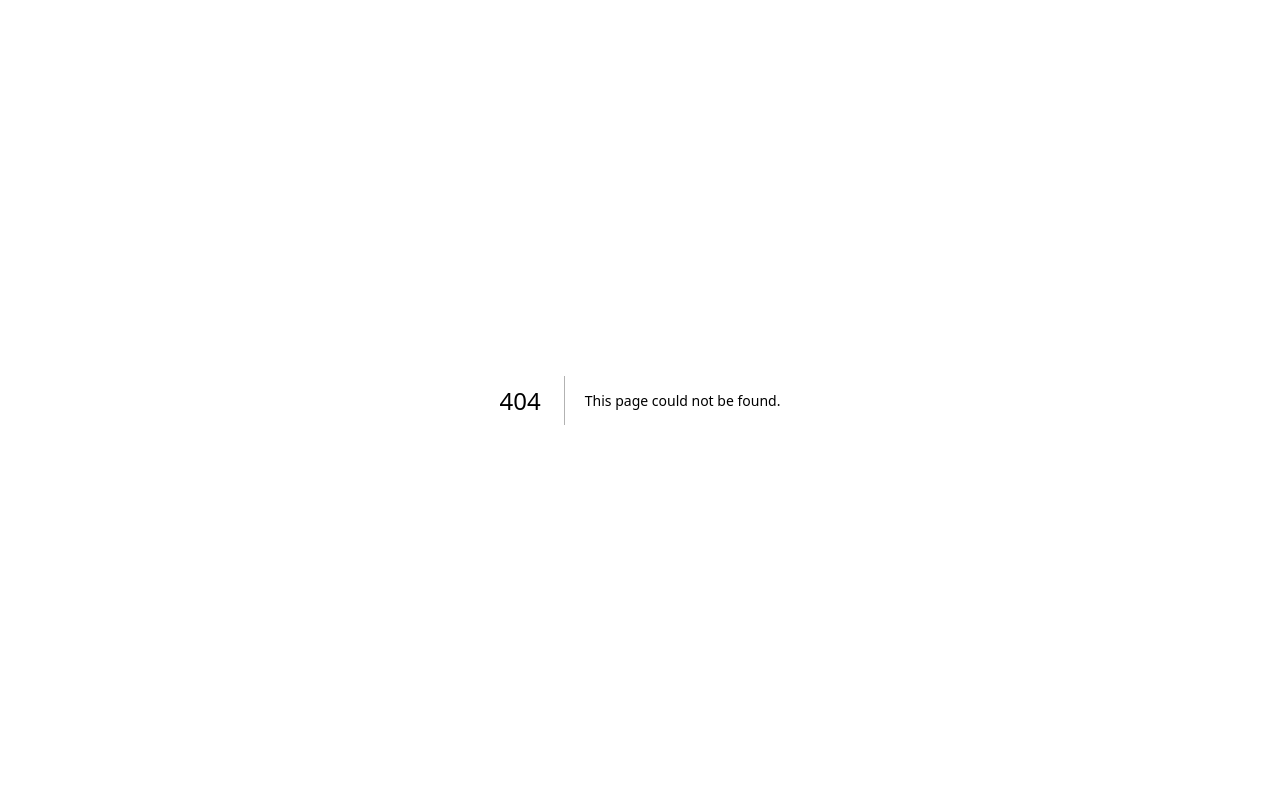
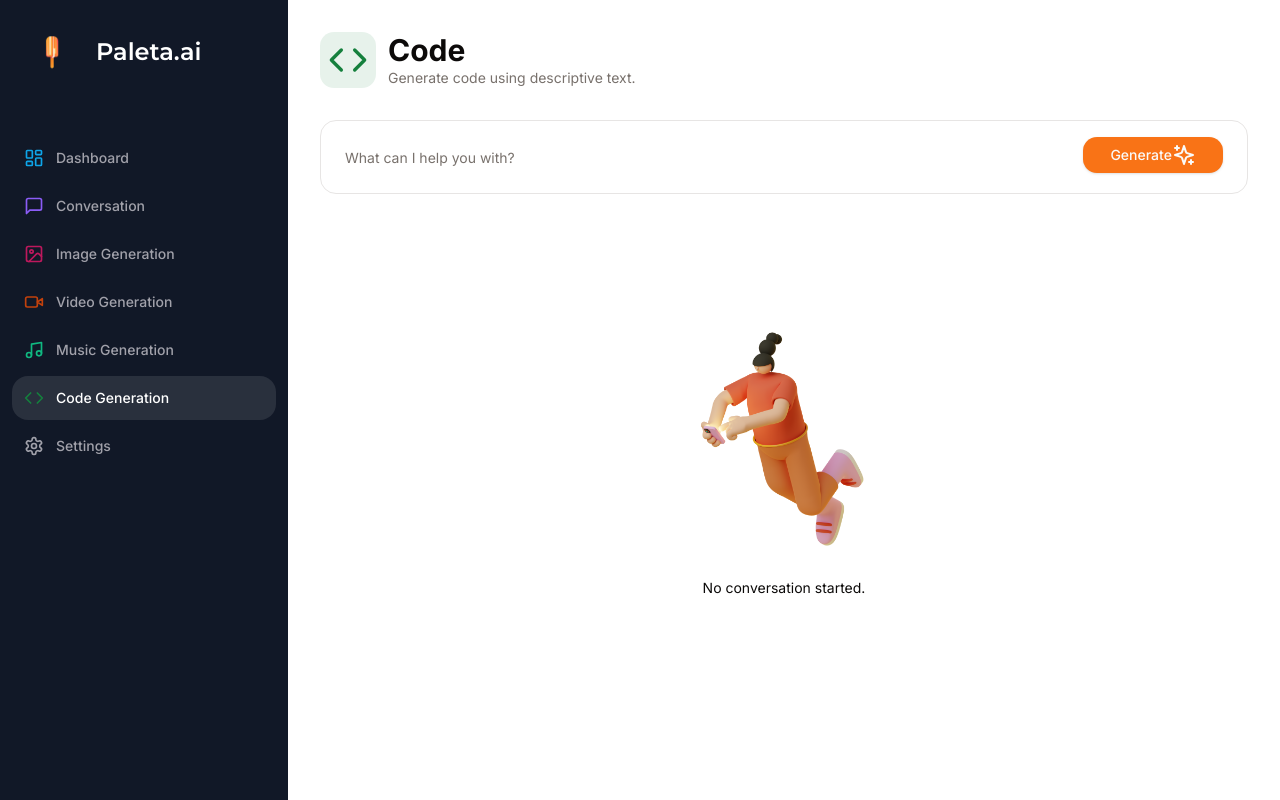
Before and after one commit to bernardobustamantemartinez/paleta-playground, a Next.js app: page /code in a window 1280 px wide. Before the commit this address had no page. Built offline with nearby package versions, Linux system fonts and the light colour scheme.

Commit message:
Code generation, React Markdown, AI Prompt

```diff
--- /dev/null
+++ b/app/(dashboard)/(routes)/code/constants.ts
@@ -0,0 +1,5 @@
+import * as z from "zod";
+
+export const formSchema = z.object({
+  prompt: z.string().min(1, { message: "Prompt is required" }),
+});
--- /dev/null
+++ b/app/(dashboard)/(routes)/code/page.tsx
@@ -0,0 +1,161 @@
+"use client";
+import { useState } from "react";
+import axios from "axios";
+import * as z from "zod";
+import { zodResolver } from "@hookform/resolvers/zod";
+import OpenAI from "openai";
+import Heading from "@/components/ui/heading";
+import { Code, Sparkles, User } from "lucide-react";
+import { useForm } from "react-hook-form";
+import { formSchema } from "./constants";
+import { Form, FormControl, FormField, FormItem } from "@/components/ui/form";
+import { Empty } from "@/components/empty";
+import { Input } from "@/components/ui/input";
+import { Button } from "@/components/ui/button";
+import { useRouter } from "next/navigation";
+import { cn } from "@/lib/utils";
+import { Loader } from "@/components/loader";
+import { UserAvatar } from "@/components/user-avatar";
+import { BotAvatar } from "@/components/bot-avatar";
+import ReactMarkdown from "react-markdown";
+import node from "postcss/lib/node";
+
+const CodePage = () => {
+  const router = useRouter();
+
+  const [messages, setMessages] = useState<OpenAI.ChatCompletionMessage[]>([]);
+
+  const form = useForm<z.infer<typeof formSchema>>({
+    resolver: zodResolver(formSchema),
+    defaultValues: { prompt: "" },
+  });
+
+  const isLoading = form.formState.isSubmitting;
+
+  const onSubmit = async (values: z.infer<typeof formSchema>) => {
+    try {
+      const userMessage: OpenAI.Chat.CreateChatCompletionRequestMessage = {
+        role: "user",
+        content: values.prompt,
+      };
+
+      const newMessages = [...messages, userMessage];
+
+      const response = await axios.post("/api/code", {
+        messages: newMessages,
+      });
+
+      setMessages((current) => [...current, userMessage, response.data]);
+
+      form.reset();
+    } catch (error: any) {
+      // TODO: Open Pro Model
+      console.log(error);
+    } finally {
+      router.refresh();
+    }
+  };
+
+  return (
+    <div>
+      <Heading
+        title="Code"
+        description="Generate code using descriptive text."
+        icon={Code}
+        iconColor="text-green-700"
+        bgColor="bg-green-700/10"
+      />
+      <div className="px-4 lg:px-8">
+        <div>
+          <Form {...form}>
+            <form
+              onSubmit={form.handleSubmit(onSubmit)}
+              className="
+                    rounded-lg
+                    border
+                    w-full
+                    p-4
+                    px-3
+                    md:px-6
+                    focus-within:shadow-sm
+                    grid
+                    grid-cols-12
+                    gap-2
+                "
+            >
+              <FormField
+                name="prompt"
+                render={({ field }) => (
+                  <FormItem className="col-span-12 lg:col-span-10">
+                    <FormControl className="mg-0 p-0">
+                      <Input
+                        className="border-0 outline-none
+                            focus-visible:ring-0
+                            focus-visibile:ring-transparent
+                        "
+                        disabled={isLoading}
+                        placeholder="What can I help you with?"
+                        {...field}
+                      />
+                    </FormControl>
+                  </FormItem>
+                )}
+              />
+              <Button
+                className="col-span-12 lg:col-span-2 w-full"
+                disabled={isLoading}
+              >
+                Generate
+                <Sparkles></Sparkles>
+              </Button>
+            </form>
+          </Form>
+        </div>
+        <div className="space-y-4 mt-4">
+          {isLoading && (
+            <div className="p-8 rounded-lg w-full flex items-center justify-center bg-muted">
+              <Loader />
+            </div>
+          )}
+          {messages.length === 0 && !isLoading && (
+            <div>
+              <Empty label="No conversation started." />
+            </div>
+          )}
+          <div className="flex flex-col-reverse gap-y-4">
+            {messages.map((message) => (
+              <div
+                key={message.content}
+                className={cn(
+                  "p-8 w-full flex items-start gap-x-8 rounded-lg",
+                  message.role === "assistant"
+                    ? "bg-muted"
+                    : "bg-white border border-black/10"
+                )}
+              >
+                {message.role === "assistant" ? <BotAvatar /> : <UserAvatar />}
+                <ReactMarkdown
+                  components={{
+                    pre: ({ node, ...props }) => (
+                      <div className="overflow-auto w-full my-2 bg-black/10 p-2 rounded-lg">
+                        <pre {...props} />
+                      </div>
+                    ),
+                    code: ({ node, ...props }) => (
+                      <code className="bg-black/10 rounded-lg p-1" {...props} />
+                    ),
+                  }}
+                  className="text-sm overflow-hidden leading-7"
+                >
+                  {message.content || ""}
+                </ReactMarkdown>
+              </div>
+            ))}
+          </div>
+        </div>
+      </div>
+    </div>
+  );
+};
+
+export default CodePage;
--- /dev/null
+++ b/app/api/code/route.ts
@@ -0,0 +1,46 @@
+import { auth } from "@clerk/nextjs";
+import { NextResponse } from "next/server";
+import OpenAI from "openai";
+import { ChatCompletionMessageParam } from "openai/resources/index.mjs";
+
+const openai = new OpenAI({
+  apiKey: process.env.OPENAI_API_KEY,
+});
+
+const instructionMessage: ChatCompletionMessageParam = {
+  role: "system",
+  content:
+    "You are a code generator. You must awnser only in markdown code snippets. Use code comments for explanations. Please be nice",
+};
+
+export async function POST(req: Request) {
+  try {
+    const { userId } = auth();
+    const body = await req.json();
+    const { messages } = body;
+
+    if (!userId) {
+      return new NextResponse("Unauthorized", { status: 401 });
+    }
+
+    if (!openai.apiKey) {
+      return new NextResponse("OpenAI API Key not configured", { status: 500 });
+    }
+
+    if (!messages) {
+      return new NextResponse("Messages are required", { status: 400 });
+    }
+
+    const response = await openai.chat.completions.create({
+      model: "gpt-3.5-turbo",
+      max_tokens: 75,
+      temperature: 0.5,
+      messages: [instructionMessage, ...messages],
+    });
+
+    return NextResponse.json(response.choices[0].message);
+  } catch (error) {
+    console.log("[CODE_ERROR]", error);
+    return new NextResponse("Internal Error", { status: 500 });
+  }
+}
--- a/package.json
+++ b/package.json
@@ -32,6 +32,7 @@
     "react": "18.2.0",
     "react-dom": "18.2.0",
     "react-hook-form": "^7.48.2",
+    "react-markdown": "^9.0.1",
     "tailwind-merge": "^1.14.0",
     "tailwindcss": "3.3.3",
     "tailwindcss-animate": "^1.0.6",
```
Also changed, not shown: 1 other file (tests, documents, lock files or other folders).
